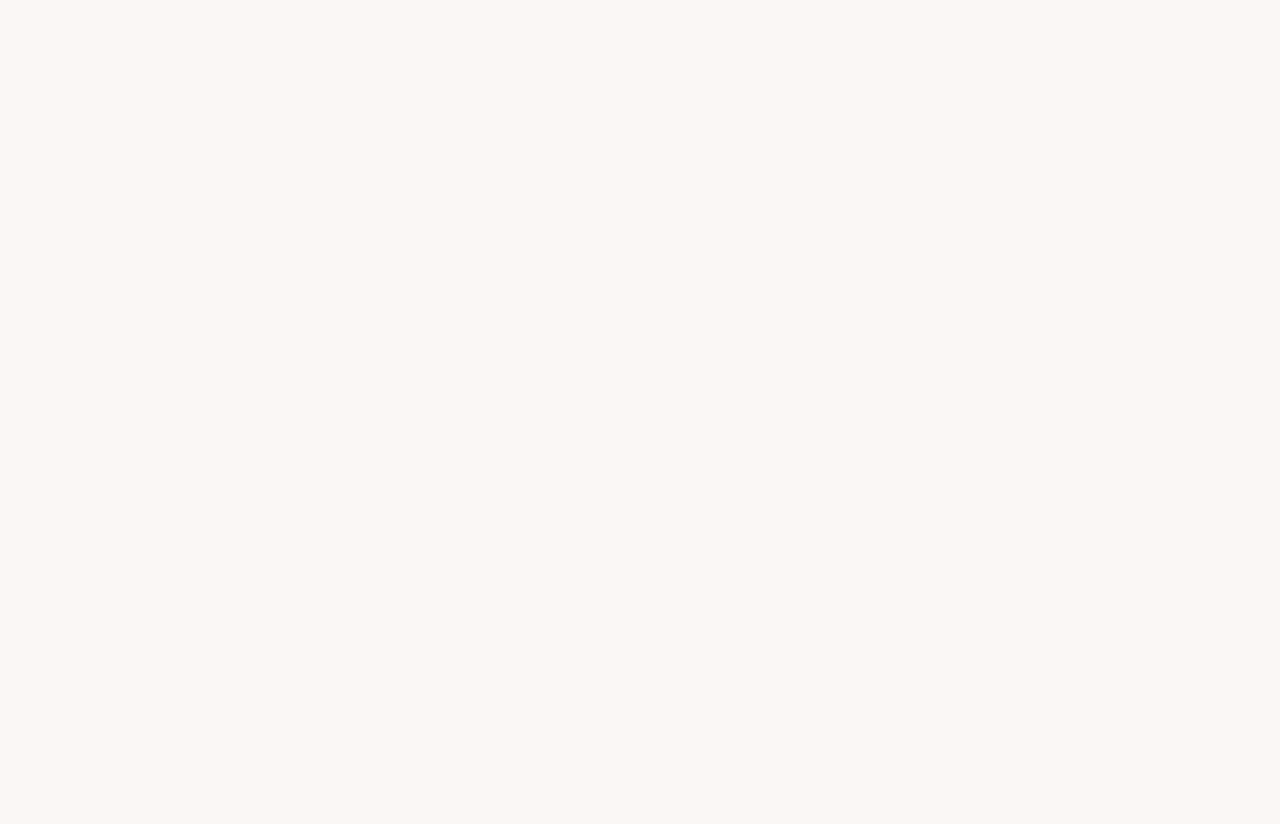
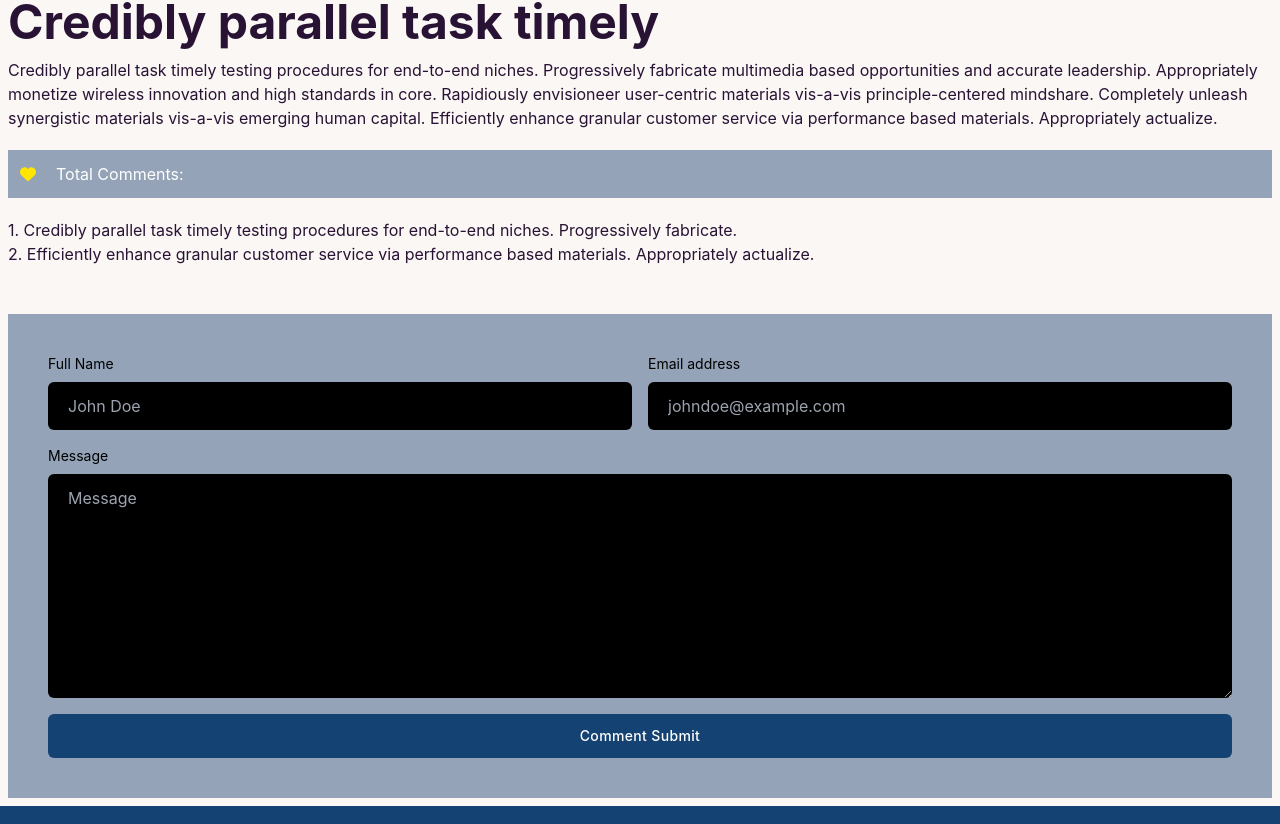
Before and after one commit to rubelhossain999/big-social, a React (Create React App) app: page /single-post in a window 1280 px wide. Before the commit this address had no page. Shown: the part 396-1220 px from the top of the page. Before the commit the page ends 800 px from the top, so only its background shows below. Built offline with nearby package versions, Linux system fonts and the light colour scheme.

Commit message:
I did page make and then route create to the similer page and then design the page start

```diff
--- /dev/null
+++ b/src/Allposts/Allposts.js
@@ -0,0 +1,11 @@
+import React from 'react';
+
+const Allposts = () => {
+    return (
+        <div>
+            All Post Routes
+        </div>
+    );
+};
+
+export default Allposts;
--- /dev/null
+++ b/src/Allposts/SinglePost.js
@@ -0,0 +1,74 @@
+import { faHeart } from '@fortawesome/free-solid-svg-icons';
+import { FontAwesomeIcon } from '@fortawesome/react-fontawesome';
+import React from 'react';
+import { Link } from 'react-router-dom';
+
+const singlePosts = [
+    {
+        "id": 1,
+        "image": 'https://i.ibb.co/Fn96tVV/Graphic-Design-Fundamentals-Bangla-Online-Course-Bohubrihi.jpg',
+        "title": 'Credibly parallel task timely',
+        "textarea": "Credibly parallel task timely testing procedures for end-to-end niches. Progressively fabricate multimedia based opportunities and accurate leadership. Appropriately monetize wireless innovation and high standards in core. Rapidiously envisioneer user-centric materials vis-a-vis principle-centered mindshare. Completely unleash synergistic materials vis-a-vis emerging human capital. Efficiently enhance granular customer service via performance based materials. Appropriately actualize."
+    }
+
+]
+
+const SinglePost = ({ user }) => {
+    return (
+        <>
+            {
+                singlePosts?.map(singlePost => {
+                    return (
+                        <div>
+                            <img src={singlePost.image} alt='imgs' />
+                            <h1 className='text-5xl mt-5 mb-3 font-bold'>{singlePost.title}</h1>
+                            <p>{singlePost.textarea}</p>
+                            <div className='bg-slate-400 p-3 mt-5 mb-5'>
+                                {user?.save ?
+                                    <>
+                                        <FontAwesomeIcon className='' icon={faHeart} />
+                                    </>
+                                    :
+                                    <>
+                                        <Link to='/'><FontAwesomeIcon className='cursor-pointer pr-5 text-[#FFE500]' icon={faHeart} /></Link>
+                                    </>}
+
+                                <span className='text-white'>Total Comments:</span>
+                            </div>
+                            <>
+                                <>
+                                    <p>1. Credibly parallel task timely testing procedures for end-to-end niches. Progressively fabricate.</p>
+                                    <p>2. Efficiently enhance granular customer service via performance based materials. Appropriately actualize.</p>
+                                </>
+                            </>
+                            <form class="mt-12 bg-slate-400 p-10">
+                                <div class="-mx-2 md:items-center md:flex ">
+                                    <div class="flex-1 px-2">
+                                        <label class="block mb-2 text-sm text-black ">Full Name</label>
+                                        <input type="text" placeholder="John Doe" class="block w-full px-5 py-3 mt-2  placeholder-gray-400 bg-black   rounded-md   text-white  focus:-blue-400  focus:ring-blue-400 focus:outline-none focus:ring focus:ring-opacity-40" />
+                                    </div>
+
+                                    <div class="flex-1 px-2 mt-4 md:mt-0">
+                                        <label class="block mb-2 text-sm text-black ">Email address</label>
+                                        <input type="email" placeholder="johndoe@example.com" class="block w-full px-5 py-3 mt-2  placeholder-gray-400 bg-black   rounded-md   text-white  focus:-blue-400  focus:ring-blue-400 focus:outline-none focus:ring focus:ring-opacity-40" />
+                                    </div>
+                                </div>
+
+                                <div class="w-full mt-4">
+                                    <label class="block mb-2 text-sm text-black ">Message</label>
+                                    <textarea class="block w-full h-32 px-5 py-3 mt-2  placeholder-gray-400 bg-black   rounded-md md:h-56   text-white  focus:-blue-400  focus:ring-blue-400 focus:outline-none focus:ring focus:ring-opacity-40" placeholder="Message"></textarea>
+                                </div>
+
+                                <button class="w-full px-6 py-3 mt-4 text-sm font-medium tracking-wide text-white capitalize transition-colors duration-300 transform bg-[#144272] rounded-md hover:bg-[#144276] focus:outline-none focus:ring focus:ring-blue-300 focus:ring-opacity-50">
+                                    Comment Submit
+                                </button>
+                            </form>
+                        </div>
+                    )
+                })
+            }
+        </>
+    );
+};
+
+export default SinglePost;
--- /dev/null
+++ b/src/Components/About/About.js
@@ -0,0 +1,26 @@
+import React from 'react';
+
+const About = () => {
+    return (
+        <div className='lg:flex text-white mt-10 mb-10'>
+            <div className='bg-[#144272] p-4 rounded-lg'>
+                <p className='text-base font-bold text-[#FFE500] mb-10'>MD: RUBEL HOSSAIN</p>
+                <p>My Total Post: 2</p>
+
+                <p className='font-bold mb-2 mt-6'>Personal Info:</p>
+                <p><span className='font-bold'>Name:</span> Rubel Hossain</p>
+                <p><span className='font-bold'>Email:</span> rubel@gmail.com</p>
+                <p><span className='font-bold'>University:</span>: rubel@gmail.com</p>
+                <p><span className='font-bold'>Address:</span>: Jhenaidah, Hamdoh, Jhenaidah</p>
+                <p className='cursor-pointer bg-[#FFE500] p-1 text-black rounded-md text-center mt-5 uppercase font-bold'>Edit My Info</p>
+
+            </div>
+            <div className='bg-[#144272] p-4 rounded-lg ml-10'>
+                <h2 className='text-2xl mb-3'>Assertively deploy cross-platform functionalities</h2>
+                <p>Assertively deploy cross-platform functionalities vis-a-vis diverse models. Uniquely mesh worldwide experiences rather than business e-services. Rapidiously foster ethical leadership and error-free relationships. Globally leverage other's ethical.</p>
+            </div>
+        </div>
+    );
+};
+
+export default About;
--- /dev/null
+++ b/src/Components/Favorite/Favorite.js
@@ -0,0 +1,11 @@
+import React from 'react';
+
+const Favorite = () => {
+    return (
+        <div>
+            favorite-post
+        </div>
+    );
+};
+
+export default Favorite;
--- a/src/Components/Home/PostCard/PostCard.js
+++ b/src/Components/Home/PostCard/PostCard.js
@@ -47,15 +47,7 @@ const PostCard = ({ user }) => {
                                     <h3 className='text-3xl font-bold'>{postcard.title}</h3>
                                     <p className='mt-5 mb-5'>{postcard.text}</p>
                                     <>
-                                        <Link className='bg-[#FFE500] btn-xl p-2 rounded-md font-medium hover:bg-info text-black transition-all' to=''>See Details</Link>
-                                        {user?.save ?
-                                            <>
-                                                <FontAwesomeIcon className='pl-5' icon={faHeart} />
-                                            </>
-                                            :
-                                            <>
-                                                <Link to='/'><FontAwesomeIcon className='pl-5 cursor-pointer text-[#FFE500]' icon={faHeart} /></Link>
-                                            </>}
+                                        <Link className='bg-[#FFE500] btn-xl p-2 rounded-md font-medium hover:bg-info text-black transition-all' to='/single-post'>See Details</Link>
                                     </>
                                     <span className='ml-5 cursor-pointer bg-[#FFE500] p-2 text-black rounded-md'><Link to='/'>Edit</Link></span>
                                 </div>
```
Also changed, not shown: src/Routers/Routers.js (+16 -0 lines), firebase.json (added), 1 other file (tests, documents, lock files or other folders).
